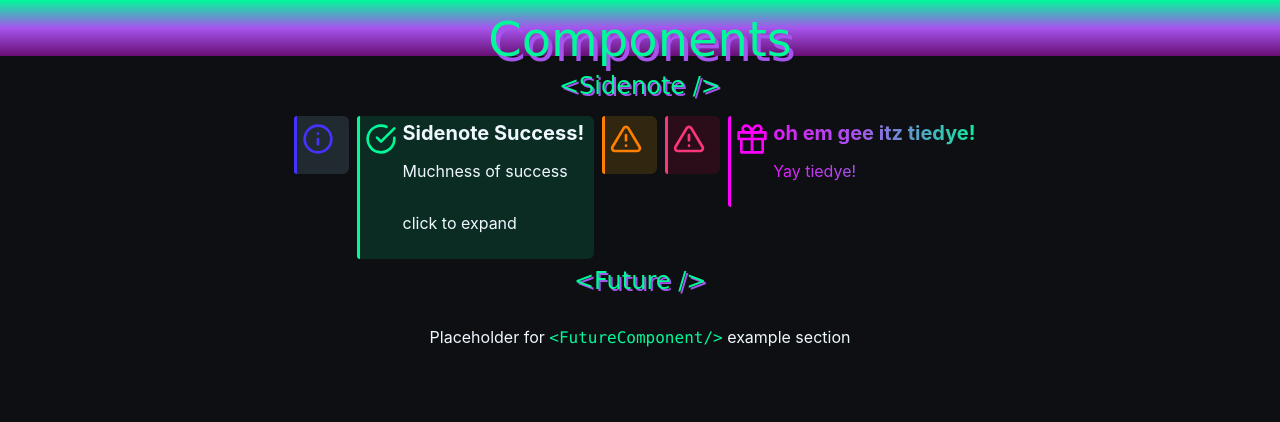
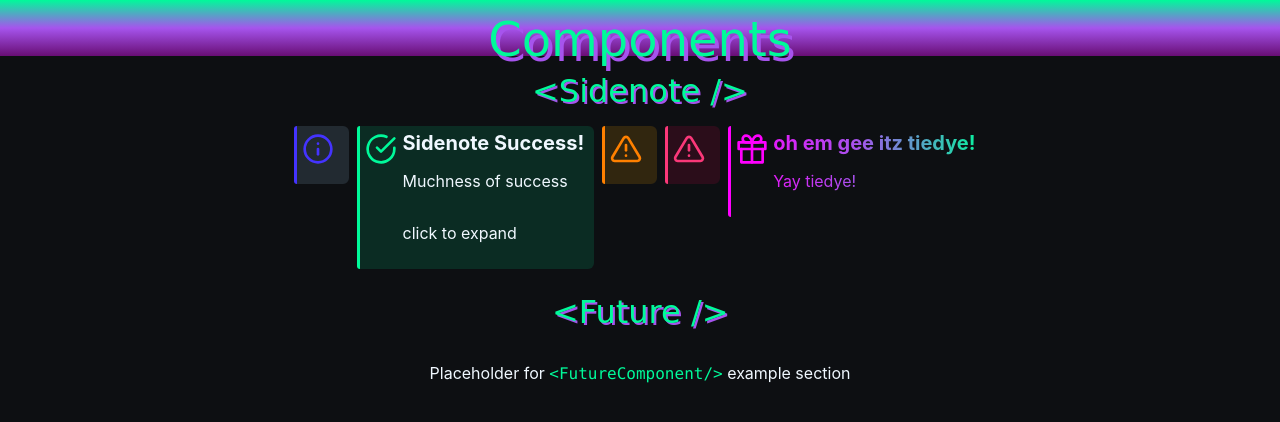
Before and after one commit to gitInLoserWereGoingShopping/component-library, a React (Create React App) app: page / in a window 1280 px wide. Shown: the top 422 px of the page. Built offline with nearby package versions, Linux system fonts and the light colour scheme; the HTML template or start-up script is replaced by a standard one.

Commit message:
rn css .title conflict

```diff
--- a/src/App.css
+++ b/src/App.css
@@ -26,15 +26,16 @@
   display: flex;
   flex-direction: column;
   align-items: center;
-  gap: 1em;
+  margin-top: 1em;
 }
 
 .component-title {
   font-family: "Comic Sans MS", cursive, sans-serif;
-  font-size: 1.5em;
+  font-size: 2em;
   color: mediumspringgreen;
   text-shadow: 2px 2px hsl(272, 81%, 63%);
   animation: 1s linear 0s infinite normal none running glimmer-and-spice;
+  margin-bottom: 0.5em;
 }
 
 .component-wrapper {
--- a/src/components/Sidenote.css
+++ b/src/components/Sidenote.css
@@ -74,7 +74,7 @@
   color: #ff00ff;
 }
 
-.title {
+.sidenote-title {
   font-size: 1.25em;
   font-weight: bold;
 }
--- a/src/components/Sidenote.tsx
+++ b/src/components/Sidenote.tsx
@@ -29,7 +29,7 @@ const Sidenote = ({ type, title, children, expand = false }: SidenoteProps) => {
         {type ? plzGiveSidenoteIcon[type] : null}
       </div>
       <div className={`right ${isExpanded ? 'expand-right' : ''}`}>
-        <div className="title">{title}</div>
+        <div className="sidenote-title">{title}</div>
         <>{children}</>
       </div>
     </aside>
```
